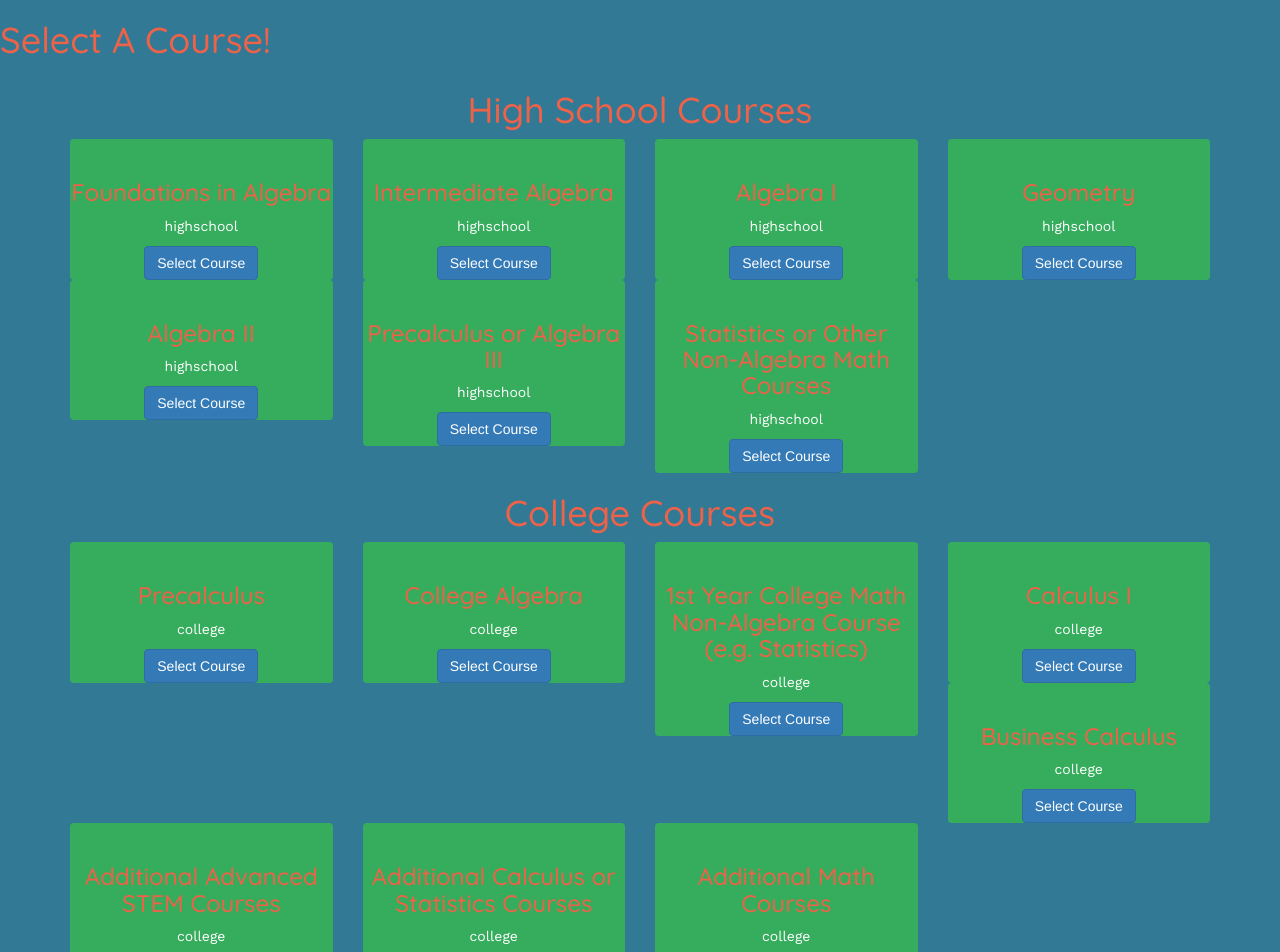
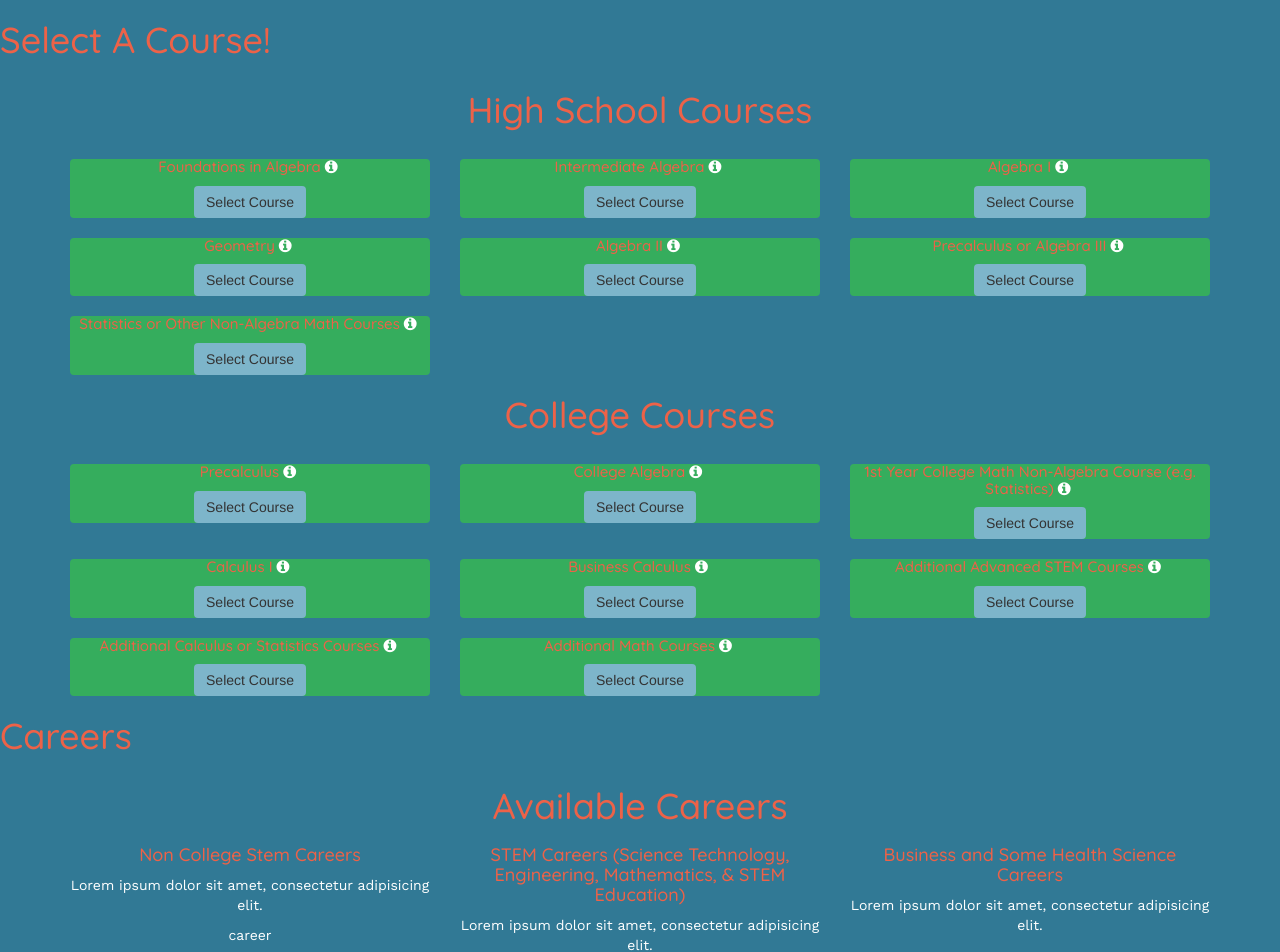
Before and after one commit to aaronjlech/math-careers, a React app: page / in a window 1280 px wide. Shown: the top 952 px of the page. Built offline with nearby package versions, Linux system fonts and the light colour scheme.

Commit message:
updated styles

```diff
--- /dev/null
+++ b/public/css/fontello.css
@@ -0,0 +1,61 @@
+@font-face {
+  font-family: 'fontello';
+  src: url('../font/fontello.eot?99269672');
+  src: url('../font/fontello.eot?99269672#iefix') format('embedded-opentype'),
+       url('../font/fontello.woff2?99269672') format('woff2'),
+       url('../font/fontello.woff?99269672') format('woff'),
+       url('../font/fontello.ttf?99269672') format('truetype'),
+       url('../font/fontello.svg?99269672#fontello') format('svg');
+  font-weight: normal;
+  font-style: normal;
+}
+/* Chrome hack: SVG is rendered more smooth in Windozze. 100% magic, uncomment if you need it. */
+/* Note, that will break hinting! In other OS-es font will be not as sharp as it could be */
+/*
+@media screen and (-webkit-min-device-pixel-ratio:0) {
+  @font-face {
+    font-family: 'fontello';
+    src: url('../font/fontello.svg?99269672#fontello') format('svg');
+  }
+}
+*/
+
+ [class^="icon-"]:before, [class*=" icon-"]:before {
+  font-family: "fontello";
+  font-style: normal;
+  font-weight: normal;
+  speak: none;
+
+  display: inline-block;
+  text-decoration: inherit;
+  width: 1em;
+  margin-right: .2em;
+  text-align: center;
+  /* opacity: .8; */
+
+  /* For safety - reset parent styles, that can break glyph codes*/
+  font-variant: normal;
+  text-transform: none;
+
+  /* fix buttons height, for twitter bootstrap */
+  line-height: 1em;
+
+  /* Animation center compensation - margins should be symmetric */
+  /* remove if not needed */
+  margin-left: .2em;
+
+  /* you can be more comfortable with increased icons size */
+  /* font-size: 120%; */
+
+  /* Font smoothing. That was taken from TWBS */
+  -webkit-font-smoothing: antialiased;
+  -moz-osx-font-smoothing: grayscale;
+
+  /* Uncomment for 3D effect */
+  /* text-shadow: 1px 1px 1px rgba(127, 127, 127, 0.3); */
+}
+
+.icon-info-circled:before { content: '\e800'; } /* '' */
+.icon-phone:before { content: '\e801'; } /* '' */
+.icon-info-outline:before { content: '\e802'; } /* '' */
+.icon-info:before { content: '\e803'; } /* '' */
--- a/public/css/style.css
+++ b/public/css/style.css
@@ -1,11 +1 @@
-h1,h2,h3,h4,h5{font-family:"Quicksand", sans-serif;font-weight:500;color:#ED6248}p{font-family:"Work Sans", serif;color:#FFF}body{background:#317995;background-attachment:fixed}.courses_card{background:#35AD5D;border-radius:4px}.tool-tip{background:none repeat scroll 0 0 #222;color:#F0B015;font-family:'Helvetica';font-size:0.8em;font-weight:normal;line-height:1.5em;padding:16px 15px;width:240px;top:-4em;left:20em;margin-left:0;opacity:1;filter:alpha(opacity=0);position:absolute;text-align:center;z-index:2;text-transform:none;-webkit-transition:all 0.3s ease;-moz-transition:all 0.3s ease-in-out;-o-transition:all 0.3s ease;transition:all 0.3s ease-in-out}.tool-tip :after{border-color:#222 transparent;border-style:solid;border-width:15px 15px 0;bottom:-15px;content:"";display:block;left:31px;position:absolute;width:0}
-
-
-:root{
-    --color: #FFF;
-}
-
-
-h1{
-    color: --color;
-}
+h1,h2,h3,h4,h5{font-family:"Quicksand", sans-serif;font-weight:500;color:#ED6248}p{font-family:"Work Sans", serif;color:#FFF}body{background:#317995;background-attachment:fixed}.courses_card{background:#35AD5D;border-radius:4px}.courses_card h3{font-size:15px}i{color:#FFF;position:relative}.btn-primary{background:#7DB5CA;border:none;color:#333}.tool-tip{background:none repeat scroll 0 0 #222;color:#F0B015;font-family:'Helvetica';font-size:0.7em;font-weight:normal;line-height:1.5em;padding:16px 15px;width:170px;top:-8em;left:-6.8em;margin-left:0;opacity:.8;filter:alpha(opacity=0);position:absolute;text-align:center;z-index:2;text-transform:none;-webkit-transition:all 0.3s ease;-moz-transition:all 0.3s ease-in-out;-o-transition:all 0.3s ease;transition:all 0.3s ease-in-out}.tool-tip :after{border-color:#222 transparent;border-style:solid;border-width:15px 15px 0;bottom:-15px;content:"";display:block;left:67px;position:absolute;width:0}
--- a/public/index.html
+++ b/public/index.html
@@ -5,7 +5,7 @@
    <meta name="viewport" content="width=device-width, initial-scale=1.0">
    <meta http-equiv="X-UA-Compatible" content="ie=edge">
    <title>Math Pathways</title>
-   <link rel="stylesheet" href="./css/fontello-codes.css">
+   <link rel="stylesheet" href="./css/fontello.css">
    <link href="https://fonts.googleapis.com/css?family=Quicksand:300,400,500|Work+Sans:300,400,600" rel="stylesheet">
    <link rel="stylesheet" href="./css/bootstrap.min.css">
    <link rel="stylesheet" href="./css/style.css">
--- a/src/components/CourseCard.js
+++ b/src/components/CourseCard.js
@@ -4,17 +4,17 @@ import ToolTip from './ToolTip';
 export default class CourseCard extends Component {
 
   state = {
-    isHovered: false
+    isClicked: false
   }
 
   _toggleToolTip = () =>{
-    const { isHovered } = this.state;
-    if(isHovered) {
+    const { isClicked } = this.state;
+    if(isClicked) {
       console.log("heello")
-        this.setState({isHovered: false})
+        this.setState({isClicked: false})
 
     } else {
-        this.setState({isHovered: true})
+        this.setState({isClicked: true})
 
     }
 
@@ -31,18 +31,19 @@ export default class CourseCard extends Component {
 
   render() {
     const { course, updateSelected } = this.props;
-    const { isHovered } = this.state
+    const { isClicked } = this.state
 
     return (
-            <div className="col-sm-3"
-                onMouseEnter={this._toggleToolTip}
-                onMouseLeave={this._toggleToolTip}>
+            <div className="col-sm-4">
               <div className={`courses_card ${course.type}`}>
-              <i className="icon-info-circled"></i>
-                <h3>{course.name}</h3>
-                {isHovered ? <ToolTip description={course.description}/>  : "" }
-                <p>{course.type}</p>
-                <button className="btn btn-primary" onClick={()=> updateSelected(course.id)}>Select Course</button>
+                <h3>{course.name}
+                  <i className="icon-info-circled"
+                        onMouseEnter={this._toggleToolTip}
+                        onMouseLeave={this._toggleToolTip}>
+                        {isClicked ? <ToolTip description={course.description}/>  : "" }
+                  </i>
+                </h3>
+                 <button className="btn btn-primary" onClick={()=> updateSelected(course.id)}>Select Course</button>
               </div>
 
             </div>
--- a/src/components/ToolTip.js
+++ b/src/components/ToolTip.js
@@ -10,7 +10,7 @@ export default class ToolTip extends Component{
         console.log("hee")
         return(
             <div className="tool-tip">
-            asdfadf
+            <span>Course Description:</span>
                 <span>{this.props.description}</span>
             </div>
         )
--- a/src/data.js
+++ b/src/data.js
@@ -3,17 +3,18 @@ export const data = {
       {
          id: "hsc0",
          name: "Foundations in Algebra",
-         description: "   Lorem ipsum dolor sit amet, consectetur adipisicing elit. Animi incidunt maiores eius a labore atque esse quod, accusantium pariatur. Recusandae laborum reprehenderit ad odit distinctio quia eaque quae maiores voluptates.",
+         description: "Lorem ipsum dolor sit amet, consectetur adipisicing elit.",
          type: 'highschool',
          preReqs: [],
          preReqFor: [ "cc0", "cc1", "cc2", "cc3", "cc4", "cc5", "cc6", "cc7", "hsc1", "hsc2", "hsc3", "hsc4", "hsc5", "hsc6" ],
          careers: "ALL"
       },
       {
+
          id: "hsc1",
          type: 'highschool',
          name: "Intermediate Algebra",
-         description: "   Lorem ipsum dolor sit amet, consectetur adipisicing elit. Animi incidunt maiores eius a labore atque esse quod, accusantium pariatur. Recusandae laborum reprehenderit ad odit distinctio quia eaque quae maiores voluptates.",
+         description: "Lorem ipsum dolor sit amet, consectetur adipisicing elit.",
          preReqs: ["hsc0"],
          preReqFor: [ "cc0", "cc1", "cc2", "cc3", "cc4", "cc5", "cc6", "cc7","hsc2", "hsc3", "hsc4", "hsc5", "hsc6" ],
          careers: "ALL"
@@ -21,7 +22,7 @@ export const data = {
       {
          id: "hsc2",
          name: "Algebra I",
-         description: "   Lorem ipsum dolor sit amet, consectetur adipisicing elit. Animi incidunt maiores eius a labore atque esse quod, accusantium pariatur. Recusandae laborum reprehenderit ad odit distinctio quia eaque quae maiores voluptates.",
+         description: "Lorem ipsum dolor sit amet, consectetur adipisicing elit.",
          type: 'highschool',
          preReqs: [],
          preReqFor: [ "cc0", "cc1", "cc2", "cc3", "cc4", "cc5", "cc6", "cc7", "hsc3", "hsc4", "hsc5", "hsc6" ],
@@ -30,7 +31,7 @@ export const data = {
       {
          id: "hsc3",
          name:  "Geometry",
-         description: "   Lorem ipsum dolor sit amet, consectetur adipisicing elit. Animi incidunt maiores eius a labore atque esse quod, accusantium pariatur. Recusandae laborum reprehenderit ad odit distinctio quia eaque quae maiores voluptates.",
+         description: "Lorem ipsum dolor sit amet, consectetur adipisicing elit.",
          type: 'highschool',
          preReqs: [ "hsc2", "hsc1" ],
          careers: "ALL"
@@ -38,7 +39,7 @@ export const data = {
       {
          id: "hsc4",
          name: "Algebra II",
-         description: "   Lorem ipsum dolor sit amet, consectetur adipisicing elit. Animi incidunt maiores eius a labore atque esse quod, accusantium pariatur. Recusandae laborum reprehenderit ad odit distinctio quia eaque quae maiores voluptates.",
+         description: "Lorem ipsum dolor sit amet, consectetur adipisicing elit.",
          type: 'highschool',
          preReqs: ["hsc3"],
          careers: "ALL"
@@ -47,7 +48,7 @@ export const data = {
       {
          id: "hsc5",
          name: "Precalculus or Algebra III",
-         description: "   Lorem ipsum dolor sit amet, consectetur adipisicing elit. Animi incidunt maiores eius a labore atque esse quod, accusantium pariatur. Recusandae laborum reprehenderit ad odit distinctio quia eaque quae maiores voluptates.",
+         description: "Lorem ipsum dolor sit amet, consectetur adipisicing elit.",
          type: 'highschool',
          preReqs: ["hsc4"],
          careers: ["cp0", "cp1", "cp2", "cp3"]
@@ -56,7 +57,7 @@ export const data = {
       {
          id: "hsc6",
          name: "Statistics or Other Non-Algebra Math Courses",
-         description: "   Lorem ipsum dolor sit amet, consectetur adipisicing elit. Animi incidunt maiores eius a labore atque esse quod, accusantium pariatur. Recusandae laborum reprehenderit ad odit distinctio quia eaque quae maiores voluptates.",
+         description: "Lorem ipsum dolor sit amet, consectetur adipisicing elit.",
          type: 'highschool',
          preReqs: ["hsc4"],
          careers: ["cp1", "cp2", "cp3", "cp4", "cp5"]
@@ -66,7 +67,7 @@ export const data = {
       {
          id: "cc0",
          name: "Precalculus",
-         description: "   Lorem ipsum dolor sit amet, consectetur adipisicing elit. Animi incidunt maiores eius a labore atque esse quod, accusantium pariatur. Recusandae laborum reprehenderit ad odit distinctio quia eaque quae maiores voluptates.",
+         description: "Lorem ipsum dolor sit amet, consectetur adipisicing elit.",
          type: 'college',
          preReqs: ["hsc5", "cc1"],
          careers: ["cp1", "cp2", "cp3"]
@@ -75,7 +76,7 @@ export const data = {
       {
          id: "cc1",
          name: "College Algebra",
-         description: "   Lorem ipsum dolor sit amet, consectetur adipisicing elit. Animi incidunt maiores eius a labore atque esse quod, accusantium pariatur. Recusandae laborum reprehenderit ad odit distinctio quia eaque quae maiores voluptates.",
+         description: "Lorem ipsum dolor sit amet, consectetur adipisicing elit.",
          type: 'college',
          preReqs: ["hsc4", "hsc6", "cc0"],
          careers: ["cp1", "cp2", "cp3"]
@@ -84,7 +85,7 @@ export const data = {
       {
          id: "cc2",
          name: "1st Year College Math Non-Algebra Course (e.g. Statistics)",
-         description: "   Lorem ipsum dolor sit amet, consectetur adipisicing elit. Animi incidunt maiores eius a labore atque esse quod, accusantium pariatur. Recusandae laborum reprehenderit ad odit distinctio quia eaque quae maiores voluptates.",
+         description: "Lorem ipsum dolor sit amet, consectetur adipisicing elit.",
          type: 'college',
          preReqs: ["hsc6"],
          careers: ["cp4"]
@@ -92,7 +93,7 @@ export const data = {
       {
          id: "cc3",
          name: "Calculus I",
-         description: "   Lorem ipsum dolor sit amet, consectetur adipisicing elit. Animi incidunt maiores eius a labore atque esse quod, accusantium pariatur. Recusandae laborum reprehenderit ad odit distinctio quia eaque quae maiores voluptates.",
+         description: "Lorem ipsum dolor sit amet, consectetur adipisicing elit.",
          type: 'college',
          preReqs: ["hsc5", "cc0"],
          careers: ["cp1"]
@@ -100,7 +101,7 @@ export const data = {
       {
          id: "cc4",
          name: "Business Calculus",
-         description: "   Lorem ipsum dolor sit amet, consectetur adipisicing elit. Animi incidunt maiores eius a labore atque esse quod, accusantium pariatur. Recusandae laborum reprehenderit ad odit distinctio quia eaque quae maiores voluptates.",
+         description: "Lorem ipsum dolor sit amet, consectetur adipisicing elit.",
          type: 'college',
          preReqs: ["hsc5", "cc1"],
          careers: ["cp2"]
@@ -109,7 +110,7 @@ export const data = {
       {
          id: "cc5",
          name: "Additional Advanced STEM Courses",
-         description: "   Lorem ipsum dolor sit amet, consectetur adipisicing elit. Animi incidunt maiores eius a labore atque esse quod, accusantium pariatur. Recusandae laborum reprehenderit ad odit distinctio quia eaque quae maiores voluptates.",
+         description: "Lorem ipsum dolor sit amet, consectetur adipisicing elit.",
          type: 'college',
          preReqs: ["cc3"],
          careers: ["cp3"]
@@ -117,7 +118,7 @@ export const data = {
       {
          id: "cc6",
          name: "Additional Calculus or Statistics Courses",
-         description: "   Lorem ipsum dolor sit amet, consectetur adipisicing elit. Animi incidunt maiores eius a labore atque esse quod, accusantium pariatur. Recusandae laborum reprehenderit ad odit distinctio quia eaque quae maiores voluptates.",
+         description: "Lorem ipsum dolor sit amet, consectetur adipisicing elit.",
          type: 'college',
          preReqs: ["cc4"],
          careers: ["cp2"]
@@ -126,7 +127,7 @@ export const data = {
       {
          id: "cc7",
          name: "Additional Math Courses",
-         description: "   Lorem ipsum dolor sit amet, consectetur adipisicing elit. Animi incidunt maiores eius a labore atque esse quod, accusantium pariatur. Recusandae laborum reprehenderit ad odit distinctio quia eaque quae maiores voluptates.",
+         description: "Lorem ipsum dolor sit amet, consectetur adipisicing elit.",
          type: 'college',
          preReqs: ["cc1", "cc2"],
          careers: ["cp3", "cp4"]
@@ -137,7 +138,7 @@ export const data = {
       {
          id: "cp0",
          name: "Non College Stem Careers",
-         description: "   Lorem ipsum dolor sit amet, consectetur adipisicing elit. Animi incidunt maiores eius a labore atque esse quod, accusantium pariatur. Recusandae laborum reprehenderit ad odit distinctio quia eaque quae maiores voluptates.",
+         description: "Lorem ipsum dolor sit amet, consectetur adipisicing elit.",
          type: 'career',
          ///coursePaths references all courses that will path to this givin Career.
          coursePaths: ["hsc0", "hsc1", "hsc2", "hsc3", "hsc4", "hsc5"],
@@ -147,7 +148,7 @@ export const data = {
       {
          id: "cp1",
          name: "STEM Careers (Science Technology, Engineering, Mathematics, & STEM Education)",
-         description: "   Lorem ipsum dolor sit amet, consectetur adipisicing elit. Animi incidunt maiores eius a labore atque esse quod, accusantium pariatur. Recusandae laborum reprehenderit ad odit distinctio quia eaque quae maiores voluptates.",
+         description: "Lorem ipsum dolor sit amet, consectetur adipisicing elit.",
          type: 'career',
          coursePaths: [ "cc0", "cc1", "cc3", "cc5", "hsc0", "hsc1", "hsc2", "hsc3", "hsc4", "hsc5" ],
          preReq: "cc5"
@@ -155,7 +156,7 @@ export const data = {
       {
          id: "cp2",
          name: "Business and Some Health Science Careers",
-         description: "   Lorem ipsum dolor sit amet, consectetur adipisicing elit. Animi incidunt maiores eius a labore atque esse quod, accusantium pariatur. Recusandae laborum reprehenderit ad odit distinctio quia eaque quae maiores voluptates.",
+         description: "Lorem ipsum dolor sit amet, consectetur adipisicing elit.",
          type: 'career',
          coursePaths: [ "cc0", "cc1", "cc4", "cc6", "hsc0", "hsc1", "hsc2", "hsc3", "hsc4", "hsc5", "hsc6" ],
          preReq: "cc6"
@@ -164,7 +165,7 @@ export const data = {
       {
          id: "cp3",
          name: "Non STEM Education Careers",
-         description: "   Lorem ipsum dolor sit amet, consectetur adipisicing elit. Animi incidunt maiores eius a labore atque esse quod, accusantium pariatur. Recusandae laborum reprehenderit ad odit distinctio quia eaque quae maiores voluptates.",
+         description: "Lorem ipsum dolor sit amet, consectetur adipisicing elit.",
          type: 'career',
          coursePaths: [ "cc0", "cc1", "cc7", "hsc0", "hsc1", "hsc2", "hsc3", "hsc4", "hsc5", "hsc6" ],
          preReq: "cc7"
@@ -173,7 +174,7 @@ export const data = {
       {
          id: "cp4",
          name: "Humanities & Arts Careers",
-         description: "   Lorem ipsum dolor sit amet, consectetur adipisicing elit. Animi incidunt maiores eius a labore atque esse quod, accusantium pariatur. Recusandae laborum reprehenderit ad odit distinctio quia eaque quae maiores voluptates.",
+         description: "Lorem ipsum dolor sit amet, consectetur adipisicing elit.",
          type: 'career',
          coursePaths: [ "cc2", "cc7", "hsc0", "hsc1", "hsc2", "hsc3", "hsc4", "hsc6" ],
          preReq: "cc7"
@@ -181,7 +182,7 @@ export const data = {
       {
          id: "cp5",
          name: "Non-College Non-Stem Careers",
-         description: "   Lorem ipsum dolor sit amet, consectetur adipisicing elit. Animi incidunt maiores eius a labore atque esse quod, accusantium pariatur. Recusandae laborum reprehenderit ad odit distinctio quia eaque quae maiores voluptates.",
+         description: "Lorem ipsum dolor sit amet, consectetur adipisicing elit.",
          type: 'career',
          coursePaths: [ "hsc0", "hsc1", "hsc2", "hsc3", "hsc4", "hsc6" ],
          preReq: "hsc6"
--- a/src/styles/styles.scss
+++ b/src/styles/styles.scss
@@ -19,22 +19,33 @@ body{
 .courses_card{
     background: $MainGreen;
     border-radius: 4px;
+	h3{
+		font-size: 15px;
+	}
 }
-
+i{
+	color: #FFF;
+	position: relative;
+}
+.btn-primary{
+	background: $SecBlue;
+	border: none;
+	color: #333;
+}
 .tool-tip{
     background: none repeat scroll 0 0 #222; /*-- some basic styling */
 	color: #F0B015;
 	font-family: 'Helvetica';
-	font-size: 0.8em;
+	font-size: 0.7em;
 	font-weight: normal;
 	line-height: 1.5em;
 	padding: 16px 15px;
-	width: 240px;
-	top: -4em;  /*-- this is the original position of the tooltip when it's hidden */
-	left: 20em;
+	width: 170px;
+    top: -8em;
+    left: -6.8em;
 	margin-left: 0;
 	/*-- set opacity to 0 otherwise our animations won't work */
-	opacity: 1;
+	opacity: .8;
 	filter: alpha(opacity=0);
 	position: absolute;
 	text-align: center;
@@ -51,7 +62,7 @@ body{
 	bottom: -15px;
 	content: "";
 	display: block;
-	left: 31px;
+    left: 67px;
 	position: absolute;
 	width: 0;
 }
```
